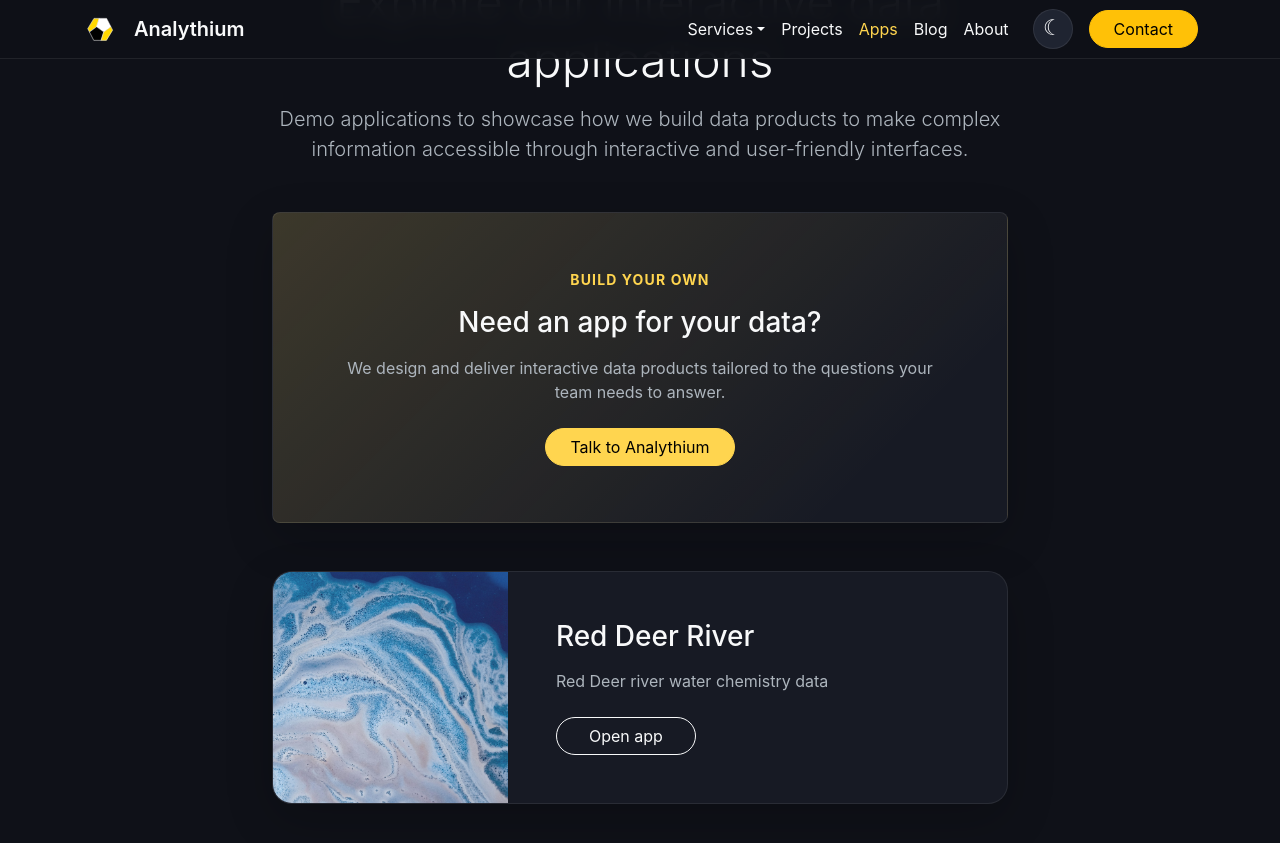
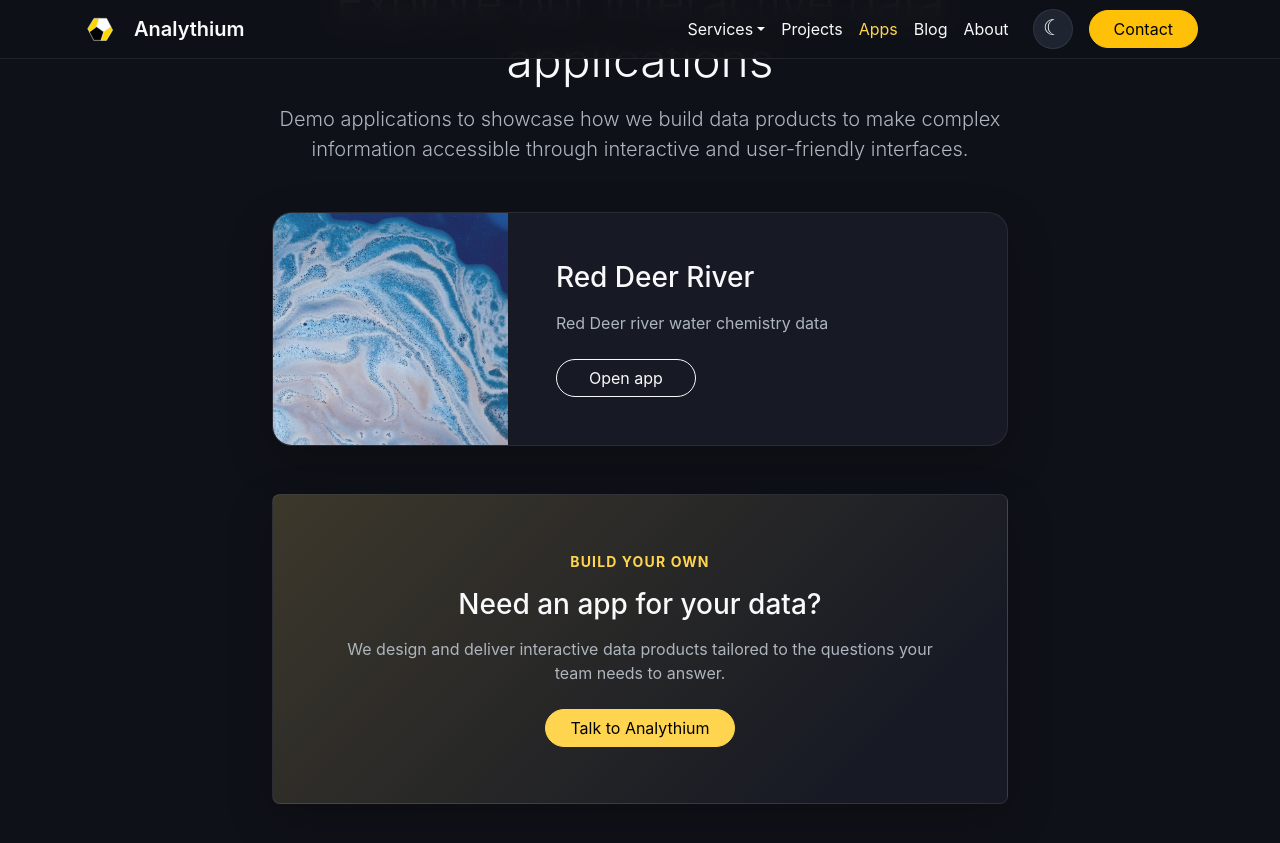
Before and after one commit to analythium/analythium-website, a Jekyll site: the page built from apps/index.html, in a window 1280 px wide and 900 px high, scrolled down 215 px. Shown: the top 843 px of the window. Built offline with Jekyll 4.4.1, drawn with Linux system fonts in a browser that asks for light colours.

Commit message:
Update
Signed-off-by: Peter Solymos <psolymos@gmail.com>

```diff
--- a/apps/index.html
+++ b/apps/index.html
@@ -15,7 +15,27 @@ permalink: /apps/
       </div>
     </div>
 
-    <div class="row justify-content-center mb-5">
+    <div class="row justify-content-center">
+      <div class="col-lg-8 d-grid gap-4">
+        {% assign apps = site.apps | sort: 'title' %}
+        {% for app in apps %}
+          <article class="post-card card-with-thumbnail">
+            {% if app.thumbnail %}
+              <a class="card-thumbnail" href="{{ app.url | relative_url }}" aria-label="Open {{ app.title }}" target="_blank" rel="noopener noreferrer">
+                <img src="{{ app.thumbnail | relative_url }}" alt="{{ app.thumbnail_alt | default: app.title }}" loading="lazy">
+              </a>
+            {% endif %}
+            <div class="card-content p-4 p-md-5">
+              <h2 class="h3 mb-3"><a href="{{ app.url | relative_url }}" target="_blank" rel="noopener noreferrer">{{ app.title }}</a></h2>
+              <p class="text-secondary mb-4">{{ app.description }}</p>
+              <a class="btn btn-outline-light rounded-pill px-4" href="{{ app.url | relative_url }}" target="_blank" rel="noopener noreferrer">Open app</a>
+            </div>
+          </article>
+        {% endfor %}
+      </div>
+    </div>
+
+    <div class="row justify-content-center mt-5">
       <div class="col-lg-8">
         <section class="service-cta-well text-center" aria-labelledby="apps-cta-heading">
           <p class="section-label mb-3">Build your own</p>
@@ -25,25 +45,5 @@ permalink: /apps/
         </section>
       </div>
     </div>
-
-    <div class="row justify-content-center">
-      <div class="col-lg-8 d-grid gap-4">
-        {% assign apps = site.apps | sort: 'title' %}
-        {% for app in apps %}
-          <article class="post-card card-with-thumbnail">
-            {% if app.thumbnail %}
-              <a class="card-thumbnail" href="{{ app.url | relative_url }}" aria-label="Open {{ app.title }}">
-                <img src="{{ app.thumbnail | relative_url }}" alt="{{ app.thumbnail_alt | default: app.title }}" loading="lazy">
-              </a>
-            {% endif %}
-            <div class="card-content p-4 p-md-5">
-              <h2 class="h3 mb-3"><a href="{{ app.url | relative_url }}">{{ app.title }}</a></h2>
-              <p class="text-secondary mb-4">{{ app.description }}</p>
-              <a class="btn btn-outline-light rounded-pill px-4" href="{{ app.url | relative_url }}" target="_blank" rel="noopener noreferrer">Open app</a>
-            </div>
-          </article>
-        {% endfor %}
-      </div>
-    </div>
   </div>
 </main>
--- a/index.html
+++ b/index.html
@@ -14,6 +14,7 @@ thumbnail: /assets/images/blog/we-launched-hosting-data-apps-1-9c0380ea.jpg
         <div class="d-flex flex-wrap justify-content-center gap-3">
           <a class="btn landing-secondary-action btn-lg rounded-pill px-4" href="#projects">Project highlights</a>
           <a class="btn landing-secondary-action btn-lg rounded-pill px-4" href="#latest">Explore the blog</a>
+          <a class="btn landing-secondary-action btn-lg rounded-pill px-4" href="{{ '/apps/' | relative_url }}">Demo apps</a>
           <a class="btn btn-warning btn-lg rounded-pill px-4" href="{{ '/contact/' | relative_url }}">Contact</a>
         </div>
       </div>
```
